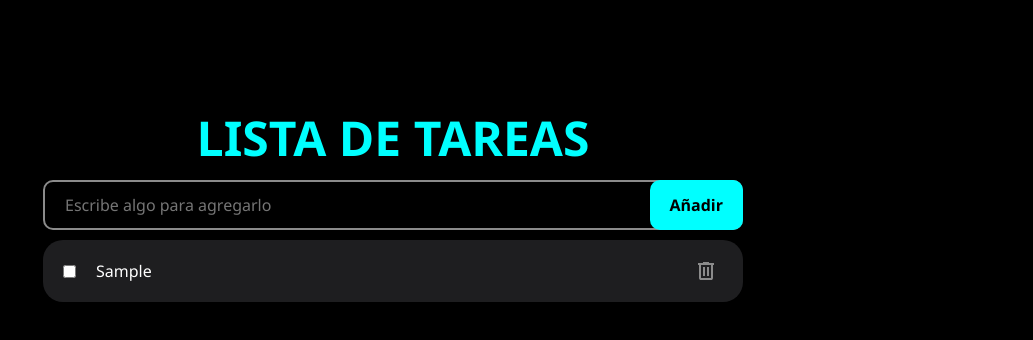
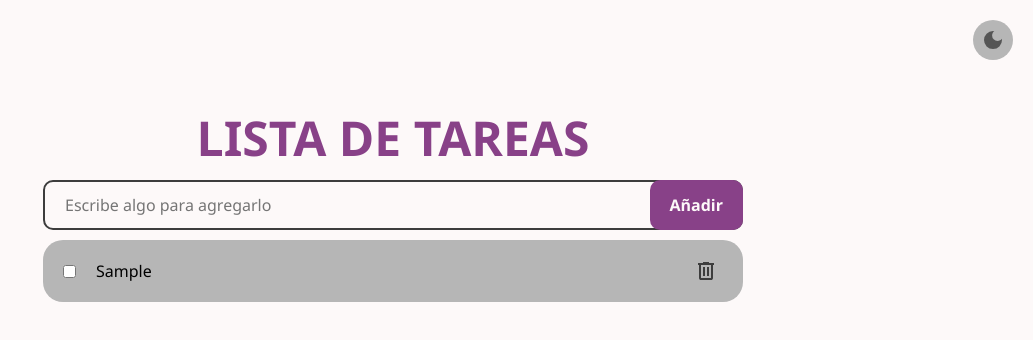
Before and after one commit to Melvin080/checkList-HTML, a plain HTML site: page index.html in a window 1280 px wide. Both pictures are taken after typing "Sample" into the empty fields and a click on the button "Añadir". Shown: the whole page, without its empty margins (247-1280 px from the left). Drawn offline with Linux system fonts and the light colour scheme.

Commit message:
agregado cambio de tema

```diff
--- a/css/styles.css
+++ b/css/styles.css
@@ -1,13 +1,48 @@
 :root{
+    --background: #fdf9f9;
+    --primary-color: #b6b6b6;
+    --primary-accent: #555555;
+    --secundary-color: #3d3d3d;
+    --accent-color: #884188;
+    --text-color: #000000;
+}
+.modo-oscuro{
     --background: #000000;
-    --primary-color: #1e1e20;
-    --secundary-color: #8b8b8b;
-    --accent-color: #00ffff;
+    --primary-color: #8b8b8b;
+    --primary-accent: #555555;
+    --secundary-color: #3d3d3d;
+    --accent-color: #884188;
     --text-color: #ffffff;
 }
 *{
     margin: 0;
     padding: 0;
+}
+#botonTema{
+    height: 40px;
+    width: 40px;
+    border-radius: 50%;
+    background-color: var(--primary-color);
+    display: flex;
+    justify-content: center;
+    align-items: center;
+    position: fixed;
+    top: 20px;
+    right: 20px;
+    cursor: pointer;
+    border: none;
+}
+#botonTema svg{
+    fill: var(--primary-accent);
+}
+#botonTema svg:last-child{
+    display: none;
+}
+.modo-oscuro #botonTema svg:first-child{
+    display: none;
+}
+.modo-oscuro #botonTema svg:last-child{
+    display: block;
 }
 html{
     font-family: 'Segoe UI', Tahoma, Geneva, Verdana, sans-serif;
@@ -77,13 +112,13 @@ form{
     display: flex;
     align-items: center;
 }
-.tarea .tareaTexto{
+.tarea .tarea-texto{
     padding: 20px;
     padding-right: 0;
     flex-grow: 1;
     transition: 150ms ease;
 }
-.tareaBorrar{
+.tarea-borrar{
     padding: 5px;
     background: none;
     border: none;
@@ -92,13 +127,13 @@ form{
     justify-content: center;
     align-items: center;
 }
-.tareaBorrar:hover svg{
+.tarea-borrar:hover svg{
     fill: #ff0000;
 }
-.tareaBorrar svg{
+.tarea-borrar svg{
     transition: 150ms ease;
 }
-input[type="checkbox"]:checked ~ .tareaTexto{
+input[type="checkbox"]:checked ~ .tarea-texto{
     text-decoration: line-through;
     color: var(--secundary-color);
 }
--- a/index.html
+++ b/index.html
@@ -7,7 +7,14 @@
     <link rel="stylesheet" href="css\styles.css">
 </head>
 <body>
-    <h1>Lista de tareas</h1>
+    <header>
+        <button id="botonTema">
+            <svg xmlns="http://www.w3.org/2000/svg" height="24px" viewBox="0 -960 960 960" width="24px" fill="#1f1f1f"><path d="M480-120q-150 0-255-105T120-480q0-150 105-255t255-105q14 0 27.5 1t26.5 3q-41 29-65.5 75.5T444-660q0 90 63 153t153 63q55 0 101-24.5t75-65.5q2 13 3 26.5t1 27.5q0 150-105 255T480-120Z"/></svg>
+            <svg xmlns="http://www.w3.org/2000/svg" height="24px" viewBox="0 -960 960 960" width="24px" fill="#1f1f1f"><path d="M480-280q-83 0-141.5-58.5T280-480q0-83 58.5-141.5T480-680q83 0 141.5 58.5T680-480q0 83-58.5 141.5T480-280ZM200-440H40v-80h160v80Zm720 0H760v-80h160v80ZM440-760v-160h80v160h-80Zm0 720v-160h80v160h-80ZM256-650l-101-97 57-59 96 100-52 56Zm492 496-97-101 53-55 101 97-57 59Zm-98-550 97-101 59 57-100 96-56-52ZM154-212l101-97 55 53-97 101-59-57Z"/></svg>
+        </button>
+        <h1>Lista de tareas</h1>
+    </header>
+
     <div class="wrapper">
         <form action="">
             <input id="tareasInput" type="text" placeholder="Escribe algo para agregarlo" autocomplete="off">
--- a/scripts/script.js
+++ b/scripts/script.js
@@ -37,16 +37,16 @@ function crearElementoTarea(tarea, tareaIndex){
     tareaLI.innerHTML = `
         <input type="checkbox" id="${tareaId}">
         <label class="checkboxPersonalizado" for="${tareaId}"></label>
-        <label class="tareaTexto" for="${tareaId}">
+        <label class="tarea-texto" for="${tareaId}">
                 ${tareaTexto}
         </label>
-        <button class="tareaBorrar">
+        <button class="tarea-borrar">
             <svg fill="var(--secundary-color)" xmlns="http://www.w3.org/2000/svg" height="24px" viewBox="0 -960 960 960" width="24px" fill="#1f1f1f">
                     <path d="M280-120q-33 0-56.5-23.5T200-200v-520h-40v-80h200v-40h240v40h200v80h-40v520q0 33-23.5 56.5T680-120H280Zm400-600H280v520h400v-520ZM360-280h80v-360h-80v360Zm160 0h80v-360h-80v360ZM280-720v520-520Z"/>
             </svg>
         </button>
     `
-    const botonBorrar = tareaLI.querySelector(".tareaBorrar");
+    const botonBorrar = tareaLI.querySelector(".tarea-borrar");
     botonBorrar.addEventListener("click", ()=>{
         borrarItemTarea(tareaIndex);
     })
@@ -71,3 +71,21 @@ function obtenerTareas(){
     const tareas = localStorage.getItem("Tareas") || "[]";
     return JSON.parse(tareas);
 }
+
+let modoOscuro = localStorage.getItem('modo-oscuro');
+const botonTema = document.getElementById('botonTema');
+
+botonTema.addEventListener("click", ()=>{
+    modoOscuro = localStorage.getItem('modo-oscuro');
+    modoOscuro !== "activo" ? activarModoOscuro() : desactivarModoOscuro();
+})
+
+const activarModoOscuro = ()=>{
+    document.body.classList.add('modo-oscuro');
+    localStorage.setItem('modo-oscuro', 'activo');
+}
+const desactivarModoOscuro = ()=>{
+    document.body.classList.remove('modo-oscuro');
+    localStorage.setItem('modo-oscuro', null);
+}
+if(modoOscuro === "activo") activarModoOscuro();
```
